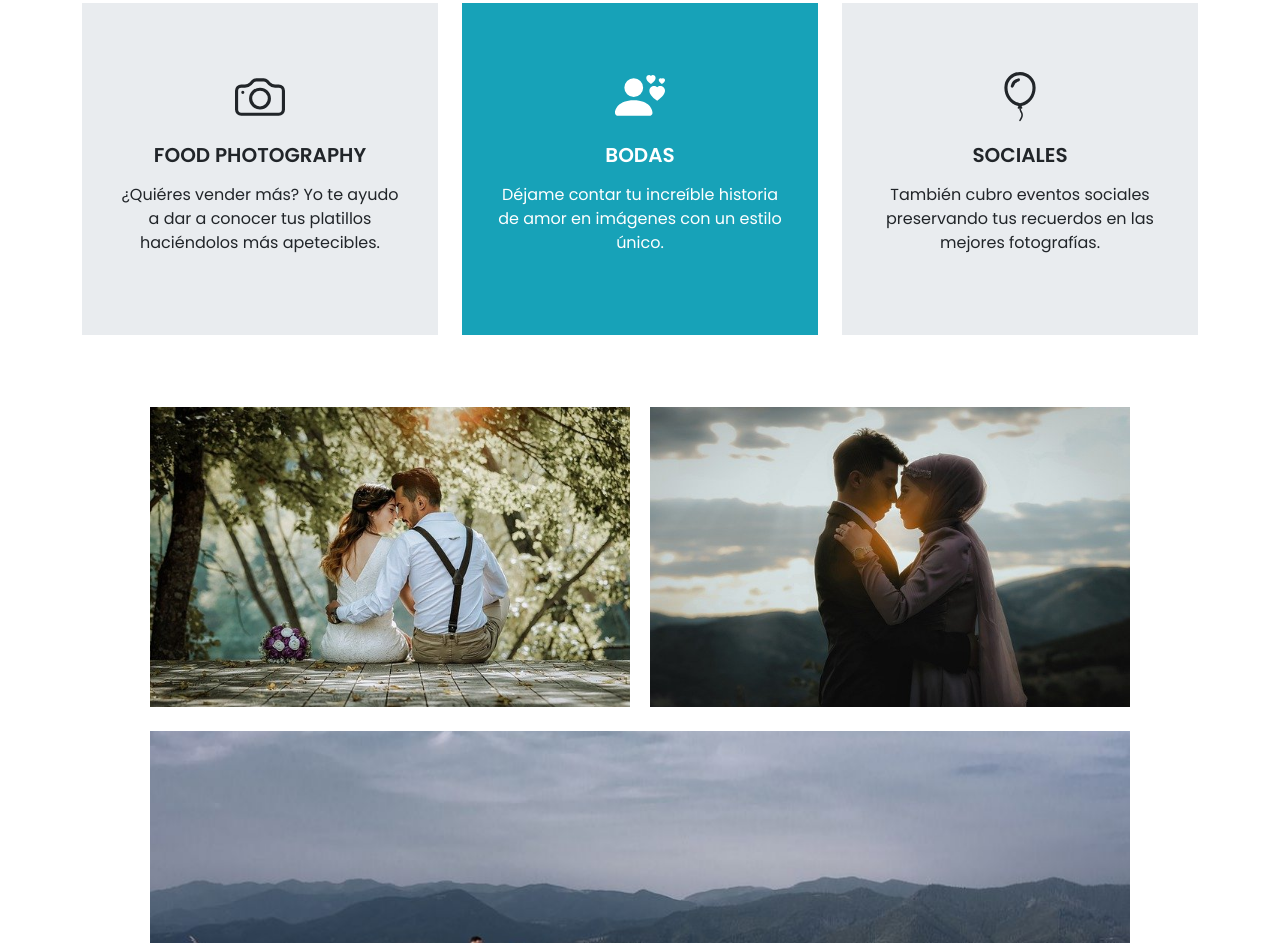
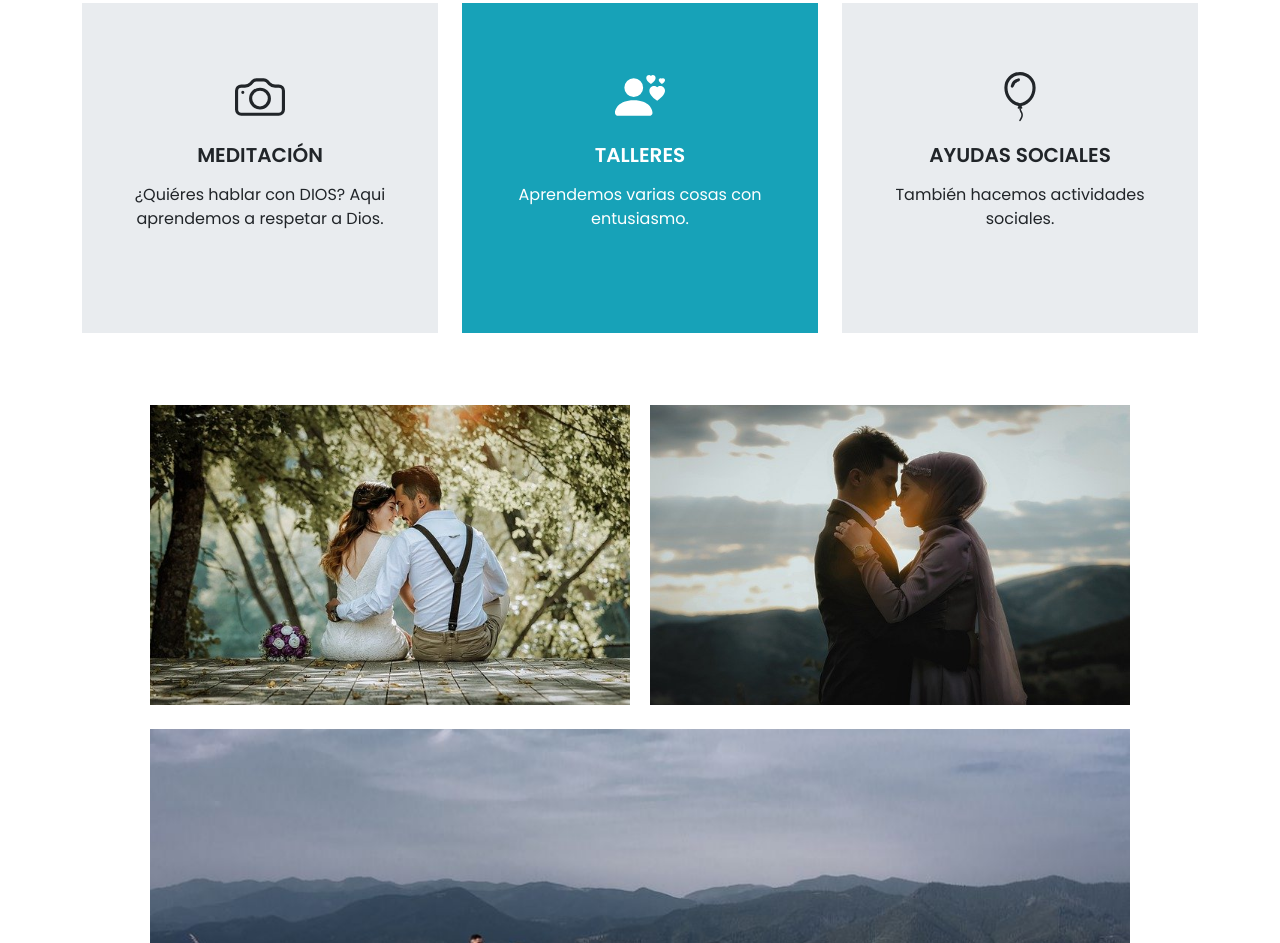
Before and after one commit to fredyfm/mendoza, a plain HTML site: page index.html in a window 1280 px wide. Shown: the part 1090-2033 px from the top of the page. Drawn offline with nearby package versions, Linux system fonts and the light colour scheme.

Commit message:
Update index.html

```diff
--- a/index.html
+++ b/index.html
@@ -249,8 +249,8 @@
 </svg>
                     </div>
                     <div class="px-3 text-center pb-3">
-                        <h5 class="text-uppercase" style="font-weight: 600">FOOD PHOTOGRAPHY</h5>
-                        <p class="font-weight-light my-3">¿Quiéres vender más? Yo te ayudo a dar a conocer tus platillos haciéndolos más apetecibles.</p>
+                        <h5 class="text-uppercase" style="font-weight: 600">MEDITACIÓN</h5>
+                        <p class="font-weight-light my-3">¿Quiéres hablar con DIOS? Aqui aprendemos a respetar a Dios.</p>
                     </div>
                 </div>
                 </div>
@@ -265,8 +265,8 @@
 </svg>
                     </div>
                     <div class="px-3 text-center pb-3">
-                        <h5 class="text-uppercase" style="font-weight: 600">BODAS</h5>
-                        <p class="font-weight-light my-3">Déjame contar tu increíble historia de amor en imágenes con un estilo único.</p>
+                        <h5 class="text-uppercase" style="font-weight: 600">TALLERES</h5>
+                        <p class="font-weight-light my-3">Aprendemos varias cosas con entusiasmo.</p>
                     </div>
                 </div>
                 </div>
@@ -281,8 +281,8 @@
 </svg>
                         </div>
                         <div class="px-3 text-center pb-3">
-                            <h5 class="text-uppercase" style="font-weight: 600">SOCIALES</h5>
-                            <p class="font-weight-light my-3">También cubro eventos sociales preservando tus recuerdos en las mejores fotografías.</p>
+                            <h5 class="text-uppercase" style="font-weight: 600">AYUDAS     SOCIALES</h5>
+                            <p class="font-weight-light my-3">También hacemos actividades sociales.</p>
                         </div>
                     </div>
                 </div>
```
